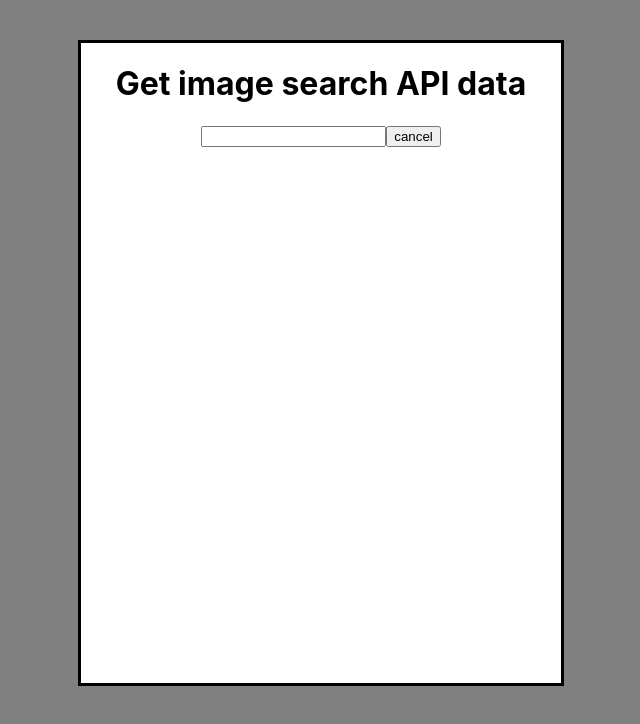
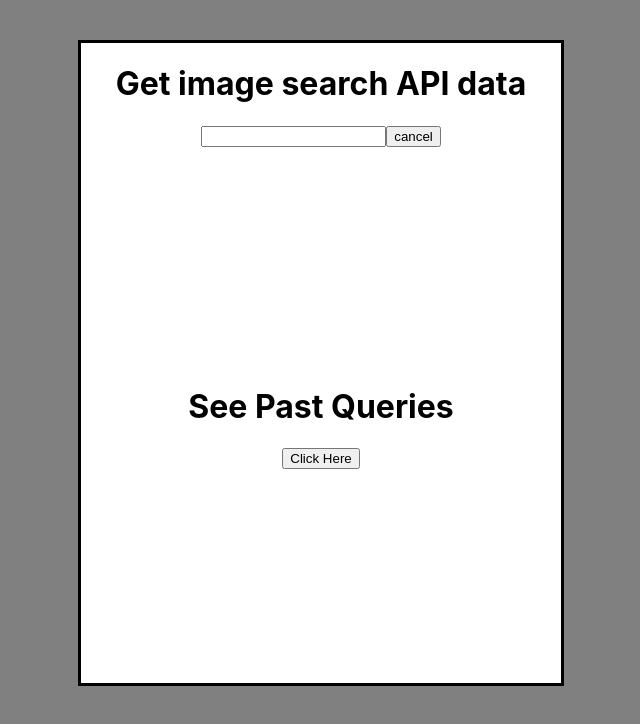
Before and after one commit to Hermes827/ImageSearchAbstractionProject, a React (Create React App) app: page / in a window 1280 px wide. Shown: the top 724 px of the page, without its empty margins (319-959 px from the left). Built offline with nearby package versions, Linux system fonts and the light colour scheme; no server answers.

Commit message:
made basic CSS for display past queries

```diff
--- a/src/App.css
+++ b/src/App.css
@@ -48,3 +48,17 @@
   margin-left: auto;
   margin-right: auto;
 }
+
+.queryHistoryBox {
+  border-style: solid;
+  border-width: thin;
+  border-color: black;
+  width: 75%;
+  margin: 0 auto 0 auto;
+  overflow: scroll;
+  height: 12em;
+}
+
+.queryHistory {
+  margin-top: 15em;
+}
--- a/src/App.js
+++ b/src/App.js
@@ -2,6 +2,7 @@ import React from 'react';
 import logo from './logo.svg';
 import './App.css';
 import SearchBar from './components/searchBar.js'
+import QueryHistory from './components/queryHistory.js'
 
 class App extends React.Component {
 
@@ -27,8 +28,8 @@ class App extends React.Component {
   return (
     <div className="App">
       <div className="mainDiv">
-        <h1>Get image search API data</h1>
         <SearchBar/>
+        <QueryHistory/>
       </div>
     </div>
   );
--- /dev/null
+++ b/src/components/queryHistory.js
@@ -0,0 +1,43 @@
+import React from 'react';
+
+class QueryHistory extends React.Component {
+
+  constructor(){
+    super()
+
+    this.state = {
+      hasClickedButton: false
+    }
+
+    this.clickButton = this.clickButton.bind(this)
+  }
+
+  clickButton(){
+    this.setState({
+      hasClickedButton: true
+    })
+  }
+
+  renderQueries(){
+    if(this.state.hasClickedButton === false){
+      return(
+        <button onClick={this.clickButton}>Click Here</button>
+      )
+    } else {
+      return(
+        <div className="queryHistoryBox">what</div>
+      )
+    }
+  }
+
+  render(){
+  return (
+    <div className="queryHistory">
+    <h1>See Past Queries</h1>
+    {this.renderQueries()}
+    </div>
+  );
+}
+}
+
+export default QueryHistory;
--- a/src/components/searchBar.js
+++ b/src/components/searchBar.js
@@ -66,6 +66,7 @@ class SearchBar extends React.Component {
 
   return (
     <div>
+    <h1>Get image search API data</h1>
     <form onSubmit={this.executeSearch}>
     <input type='text' name='text' value={this.state.text} onChange={this.captureText}/>
     <button type="button" onClick={null}>cancel</button>
```
